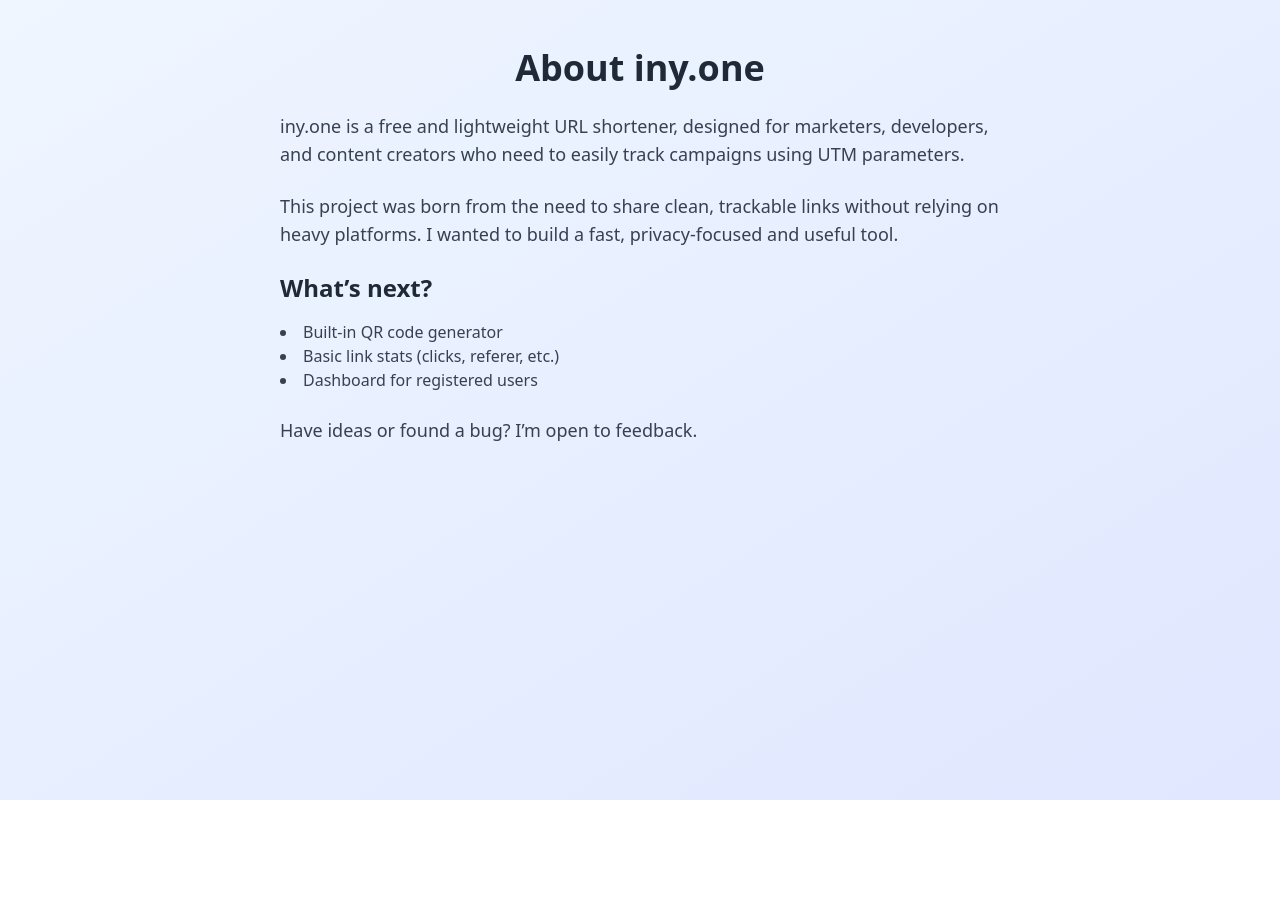
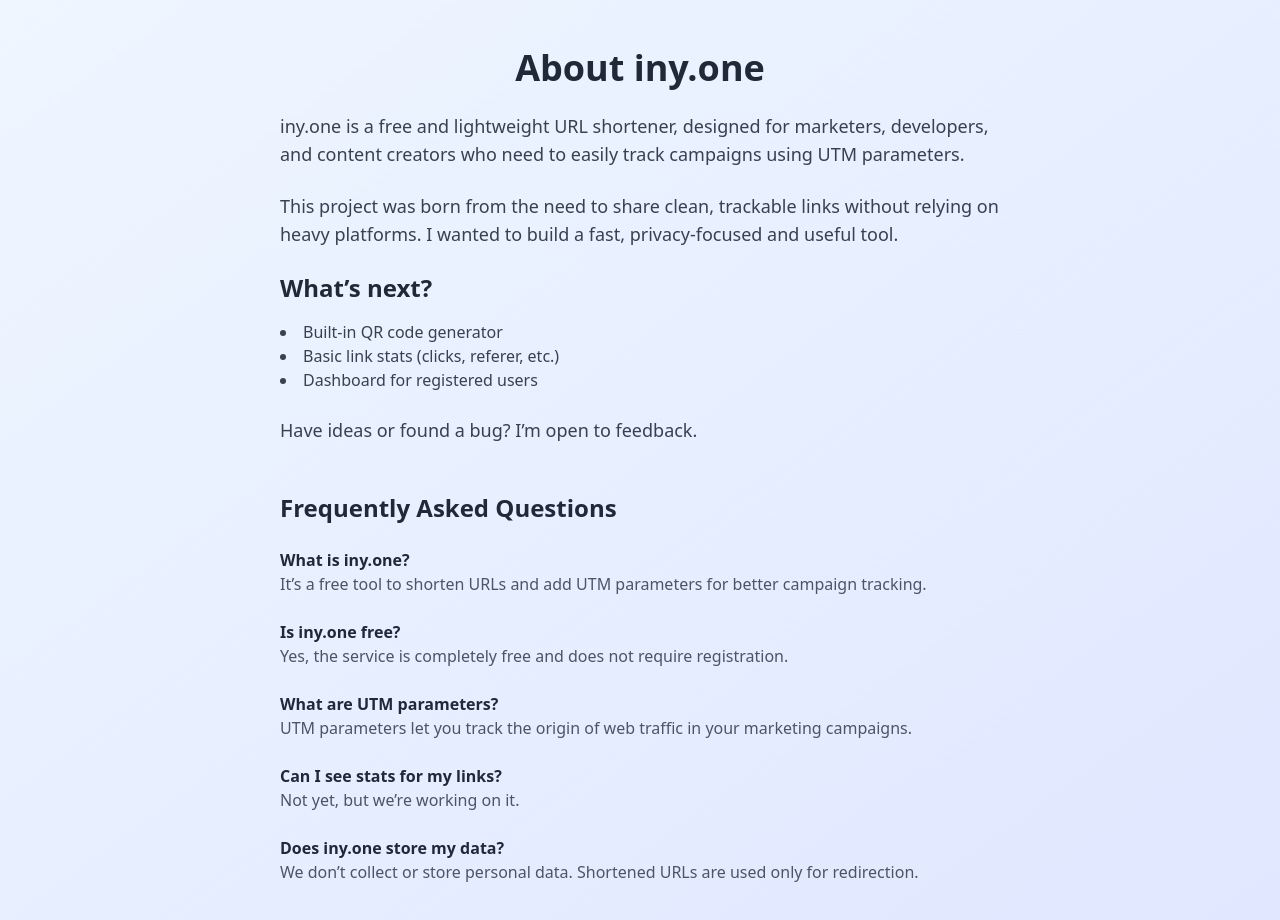
Before and after one commit to YairYR/iny-one-full, a Next.js app: page /about in a window 1280 px wide. Shown: the top 920 px of the page. Before the commit the page ends 800 px from the top, so only its background shows below. Built offline with nearby package versions, Linux system fonts and the light colour scheme.

Commit message:
Update about.tsx

```diff
--- a/src/pages/about.tsx
+++ b/src/pages/about.tsx
@@ -5,7 +5,7 @@ export default function AboutPage() {
   const [lang, setLang] = useState<'en' | 'es'>('en');
 
   useEffect(() => {
-    const userLang = navigator.language;;
+    const userLang = navigator.language;
     if (userLang.startsWith('es')) setLang('es');
   }, []);
 
@@ -23,6 +23,29 @@ export default function AboutPage() {
         'Panel de gestión para usuarios registrados',
       ],
       contact: '¿Tienes ideas o detectaste un problema? Estoy abierto a sugerencias.',
+      faqTitle: 'Preguntas Frecuentes',
+      faqs: [
+        {
+          q: '¿Qué es iny.one?',
+          a: 'Es una herramienta gratuita para acortar URLs y añadir parámetros UTM fácilmente, permitiendo un mejor seguimiento de campañas.'
+        },
+        {
+          q: '¿iny.one es gratuito?',
+          a: 'Sí, el servicio es completamente gratuito y no requiere registro.'
+        },
+        {
+          q: '¿Qué son los parámetros UTM?',
+          a: 'Los parámetros UTM permiten rastrear el origen del tráfico web en tus campañas de marketing.'
+        },
+        {
+          q: '¿Puedo ver estadísticas de los enlaces?',
+          a: 'Por ahora no, pero estamos trabajando en ello.'
+        },
+        {
+          q: '¿iny.one guarda mis datos?',
+          a: 'No recopilamos ni almacenamos datos personales. Las URLs acortadas se usan solo para redirección.'
+        }
+      ]
     },
     en: {
       title: 'About iny.one',
@@ -37,7 +60,30 @@ export default function AboutPage() {
         'Dashboard for registered users',
       ],
       contact: 'Have ideas or found a bug? I’m open to feedback.',
-    },
+      faqTitle: 'Frequently Asked Questions',
+      faqs: [
+        {
+          q: 'What is iny.one?',
+          a: 'It’s a free tool to shorten URLs and add UTM parameters for better campaign tracking.'
+        },
+        {
+          q: 'Is iny.one free?',
+          a: 'Yes, the service is completely free and does not require registration.'
+        },
+        {
+          q: 'What are UTM parameters?',
+          a: 'UTM parameters let you track the origin of web traffic in your marketing campaigns.'
+        },
+        {
+          q: 'Can I see stats for my links?',
+          a: 'Not yet, but we’re working on it.'
+        },
+        {
+          q: 'Does iny.one store my data?',
+          a: 'We don’t collect or store personal data. Shortened URLs are used only for redirection.'
+        }
+      ]
+    }
   };
 
   const t = texts[lang];
@@ -48,6 +94,23 @@ export default function AboutPage() {
         <title>{t.metaTitle}</title>
         <meta name="description" content={t.metaDescription} />
         <meta name="viewport" content="width=device-width, initial-scale=1" />
+        <script
+          type="application/ld+json"
+          dangerouslySetInnerHTML={{
+            __html: JSON.stringify({
+              '@context': 'https://schema.org',
+              '@type': 'FAQPage',
+              mainEntity: t.faqs.map(faq => ({
+                '@type': 'Question',
+                name: faq.q,
+                acceptedAnswer: {
+                  '@type': 'Answer',
+                  text: faq.a
+                }
+              }))
+            })
+          }}
+        />
       </Head>
 
       <main className="container mx-auto px-6 py-12 max-w-3xl">
@@ -63,7 +126,17 @@ export default function AboutPage() {
           ))}
         </ul>
 
-        <p className="text-lg text-gray-700">{t.contact}</p>
+        <p className="text-lg text-gray-700 mb-12">{t.contact}</p>
+
+        <h2 className="text-2xl font-semibold text-gray-800 mb-6">{t.faqTitle}</h2>
+        <div className="space-y-6">
+          {t.faqs.map((faq, i) => (
+            <div key={i}>
+              <h3 className="font-semibold text-gray-800">{faq.q}</h3>
+              <p className="text-gray-600">{faq.a}</p>
+            </div>
+          ))}
+        </div>
       </main>
     </div>
   );
```
